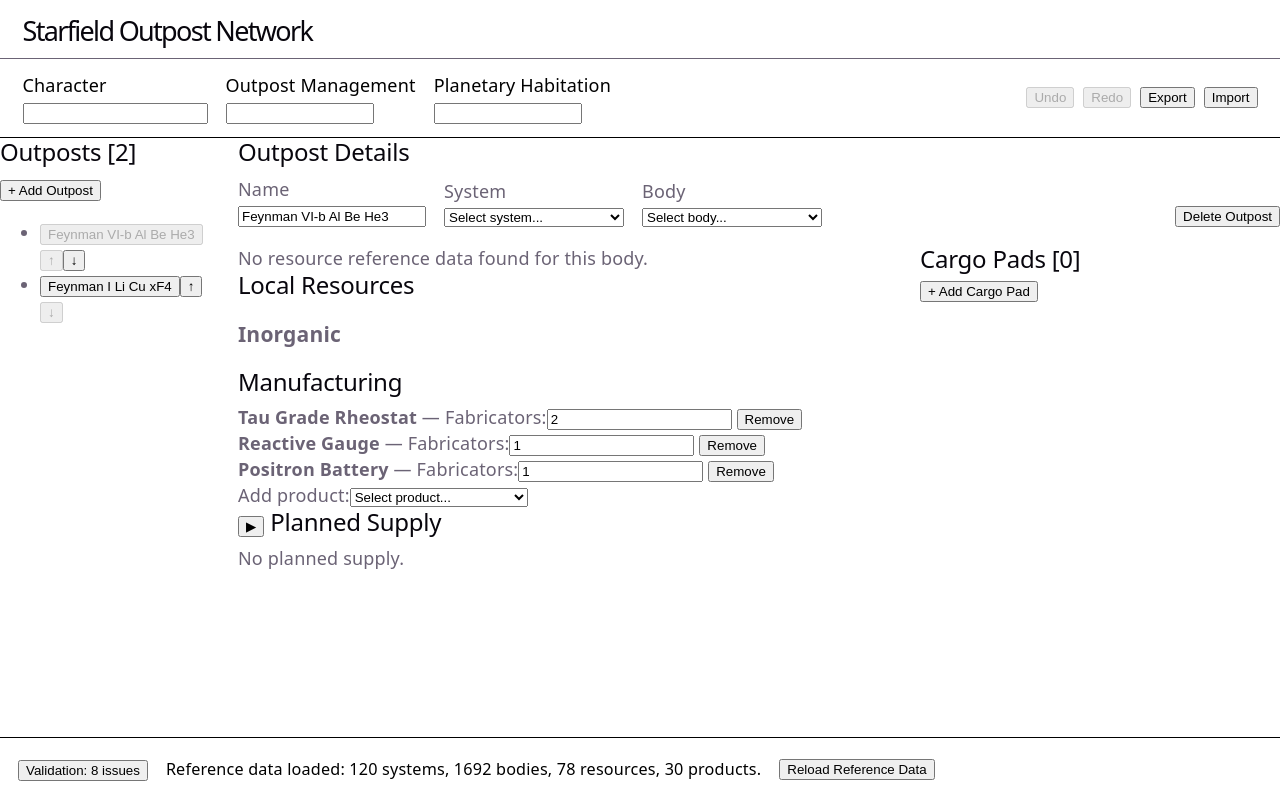
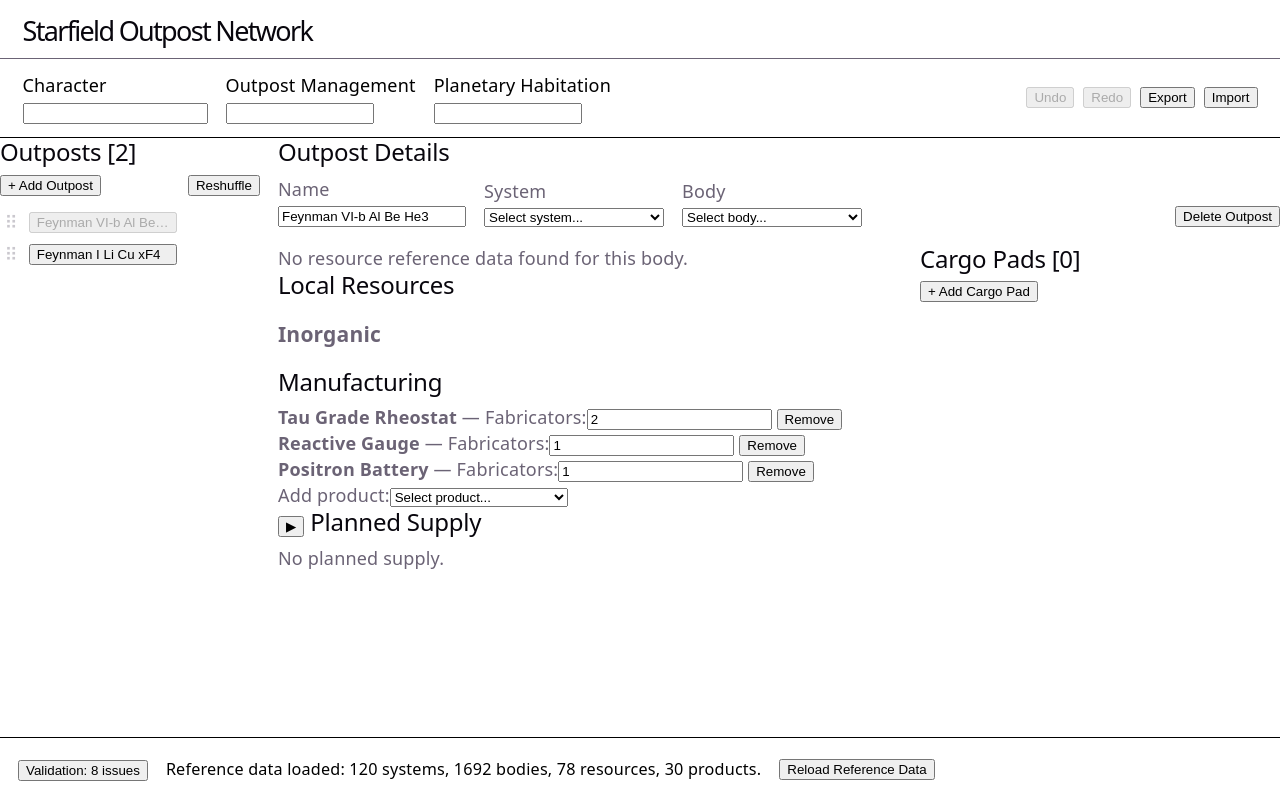
Before and after one commit to gooberpede/starfield-outpost-network, a React (Vite) app: page / in a window 1280 px wide. Built offline with nearby package versions, Linux system fonts and the light colour scheme.

Commit message:
feat: add navigation reshuffle mode

```diff
--- /dev/null
+++ b/src/ui/components/OutpostList.css
@@ -0,0 +1,76 @@
+/**
+ * OutpostList.css
+ *
+ * Purpose:
+ *   Keeps outpost navigation compact and aligned while reserving stable
+ *   positions for future drag handles and the existing movement controls.
+ *
+ * Change this file when:
+ *   - outpost navigation row alignment changes;
+ *   - reshuffle affordances need different presentation;
+ *   - outpost navigation actions need different spacing.
+ */
+
+.outpost-list__actions {
+  display: flex;
+  justify-content: space-between;
+  gap: 0.5rem;
+}
+
+.outpost-list__items {
+  display: flex;
+  flex-direction: column;
+  gap: 0.35rem;
+  margin: 0.75rem 0 0;
+  padding: 0;
+  list-style: none;
+}
+
+.outpost-list__item {
+  display: grid;
+  grid-template-columns: 1.25rem minmax(0, 1fr) 4.25rem;
+  gap: 0.35rem;
+  align-items: center;
+}
+
+.outpost-list__drag-handle {
+  display: inline-flex;
+  align-items: center;
+  justify-content: center;
+  width: 1.25rem;
+  color: var(--text);
+  cursor: not-allowed;
+  opacity: 0.35;
+  user-select: none;
+}
+
+.outpost-list__drag-handle--enabled {
+  color: var(--text-h);
+  cursor: grab;
+  opacity: 1;
+}
+
+.outpost-list__drag-handle:focus-visible {
+  border-radius: 3px;
+  outline: 2px solid var(--accent);
+  outline-offset: 1px;
+}
+
+.outpost-list__selection {
+  min-width: 0;
+  overflow: hidden;
+  text-align: left;
+  text-overflow: ellipsis;
+  white-space: nowrap;
+}
+
+.outpost-list__move-controls {
+  display: grid;
+  grid-template-columns: repeat(2, 2rem);
+  gap: 0.25rem;
+  min-width: 4.25rem;
+}
+
+.outpost-list__move-controls button {
+  padding-inline: 0;
+}
--- a/src/ui/components/OutpostList.tsx
+++ b/src/ui/components/OutpostList.tsx
@@ -23,7 +23,11 @@
  *   - controls related to browsing the outpost list are added.
  */
 
+import { useState } from 'react'
+
 import type { Outpost } from '../../domain/models'
+
+import './OutpostList.css'
 
 interface OutpostListProps {
   outposts: Outpost[]
@@ -44,8 +48,11 @@
   onMoveOutpostDown,
   onAddOutpost,
 }: OutpostListProps) {
+  const [isReshuffling, setIsReshuffling] =
+    useState(false)
+
   return (
-    <section>
+    <section className="outpost-list">
       <h2>
         Outposts [
         {outposts.length}
@@ -53,6 +60,7 @@
         ]
       </h2>
 
+      <div className="outpost-list__actions">
         <button
           type="button"
           onClick={onAddOutpost}
@@ -60,21 +68,67 @@
           + Add Outpost
         </button>
 
-      <ul>
-        {outposts.map((outpost, index) => (
-          <li key={outpost.id}>
         <button
           type="button"
+          onClick={() =>
+            setIsReshuffling(
+              (currentValue) =>
+                !currentValue,
+            )
+          }
+          aria-pressed={isReshuffling}
+        >
+          {isReshuffling
+            ? 'Lock order'
+            : 'Reshuffle'}
+        </button>
+      </div>
+
+      <ul className="outpost-list__items">
+        {outposts.map((outpost, index) => (
+          <li
+            key={outpost.id}
+            className="outpost-list__item"
+          >
+            <span
+              className={`outpost-list__drag-handle${
+                isReshuffling
+                  ? ' outpost-list__drag-handle--enabled'
+                  : ''
+              }`}
+              aria-disabled={!isReshuffling}
+              aria-label={
+                isReshuffling
+                  ? `Drag handle for ${outpost.name}; drag-and-drop is not yet available`
+                  : 'Reshuffle mode disabled'
+              }
+              title={
+                isReshuffling
+                  ? 'Drag-and-drop reordering coming soon'
+                  : 'Reshuffle mode disabled'
+              }
+              tabIndex={0}
+            >
+              ⠿
+            </span>
+
+            <button
+              type="button"
+              className="outpost-list__selection"
               onClick={() =>
                 onSelectOutpost(outpost.id)
               }
               disabled={
                 outpost.id === selectedOutpostId
               }
+              title={outpost.name}
             >
               {outpost.name}
             </button>
 
+            <span className="outpost-list__move-controls">
+              {isReshuffling && (
+                <>
                   <button
                     type="button"
                     onClick={() =>
@@ -82,6 +136,7 @@
                     }
                     disabled={index === 0}
                     title={`Move ${outpost.name} up`}
+                    aria-label={`Move ${outpost.name} up`}
                   >
                     ↑
                   </button>
@@ -95,9 +150,13 @@
                       index === outposts.length - 1
                     }
                     title={`Move ${outpost.name} down`}
+                    aria-label={`Move ${outpost.name} down`}
                   >
                     ↓
                   </button>
+                </>
+              )}
+            </span>
           </li>
         ))}
       </ul>
--- a/src/ui/layout/WorkspaceLayout.css
+++ b/src/ui/layout/WorkspaceLayout.css
@@ -23,7 +23,7 @@
 .workspace-layout {
   display: grid;
   grid-template-columns:
-    220px
+    260px
     minmax(0, 1fr);
   gap: 1rem;
   align-items: start;
```
Lines whose indentation alone changed are shown as unchanged.
